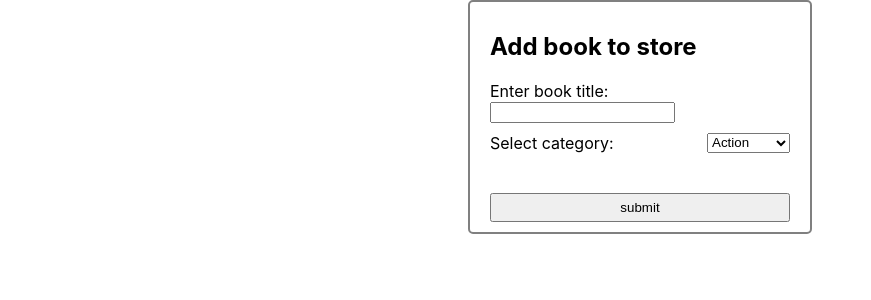
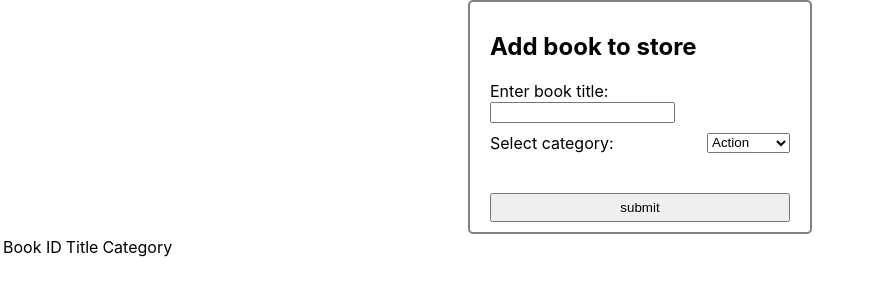
Before and after one commit to ngodi/redux-bookstore, a React (Create React App) app: page / in a window 1280 px wide. Shown: the top 300 px of the page, without its empty margins (0-871 px from the left). Built offline with nearby package versions, Linux system fonts and the light colour scheme.

Commit message:
booklist implementation

```diff
--- a/src/components/App.js
+++ b/src/components/App.js
@@ -1,13 +1,32 @@
 import React from 'react';
+import {connect} from 'react-redux';
+
+import { createBook, removeBook } from '../actions/index';
 import BooksForm from '../containers/BooksForm';
-// import BooksList from '../containers/BooksList';
+import BooksList from '../containers/BooksList';
 
-const App = () => {
+const App = (props) => {
     return (
         <div>
           <BooksForm />
+          <BooksList />
         </div>
     )
 }
 
-export default App;
+const mapStateToProps = state => {
+  return {
+    books: state.books
+  }
+}
+
+const mapDispatchToProps = dispatch => {
+  return {
+    createBook: (book)=> dispatch(createBook(book)),
+    removeBook: (book)=>dispatch(removeBook(book))
+  }
+}
+export default connect(
+  mapStateToProps,
+  mapDispatchToProps
+)(App);
--- a/src/components/Book.js
+++ b/src/components/Book.js
@@ -1,6 +1,6 @@
 import React from 'react';
 
-const Book = ({ title, category}) => {
+const Book = ({ ID, title, category}) => {
 
      return(
          <tr>
--- a/src/index.js
+++ b/src/index.js
@@ -1,10 +1,19 @@
 import React from 'react';
 import ReactDOM from 'react-dom';
+import * as serviceWorker from './serviceWorker';
+import { Provider } from 'react-redux';
+import { createStore } from 'redux';
+
 import './index.css';
 import App from './components/App';
-import * as serviceWorker from './serviceWorker';
+import rootReducer from './reducers/index';
 
-ReactDOM.render(<App />, document.getElementById('root'));
+const store = createStore(rootReducer);
+
+ReactDOM.render(
+     <Provider store={store}>
+         <App />
+     </Provider>, document.getElementById('root'));
 
 // If you want your app to work offline and load faster, you can change
 // unregister() to register() below. Note this comes with some pitfalls.
--- a/src/reducers/books.js
+++ b/src/reducers/books.js
@@ -2,17 +2,19 @@
 import { CREATE_BOOK, REMOVE_BOOK } from '../actions/index';
 
 const initialState = {
-    books: []
+    books: [
+        {ID:1, title:"Book1", category:"Actions"},
+        {ID:2, title:"Book2", category:"Actions"},
+    ]
 };
 
 const booksReducer = (state = initialState, action) => {
     switch(action.type){
         case CREATE_BOOK: return {
-            ...state,
-            books: state.books.push(action.payload)
+          books: [...state, action.payload],
         }
         case REMOVE_BOOK: return {
-            books: state.books.slice(state.books.indexOf(book), state.books.indexOf(book)+1)
+            books: state.books.slice(state.books.indexOf(action.payload), state.books.indexOf(action.payload)+1)
         }
         default: return state
     }
--- a/src/reducers/index.js
+++ b/src/reducers/index.js
@@ -1,8 +1,8 @@
-import booksreducer from './books';
+import booksReducer from './books';
 import { combineReducers } from 'redux';
 
 const rootReducer = combineReducers({
-    books: booksreducer()
+    books: booksReducer
 });
 
 export default rootReducer;
```
